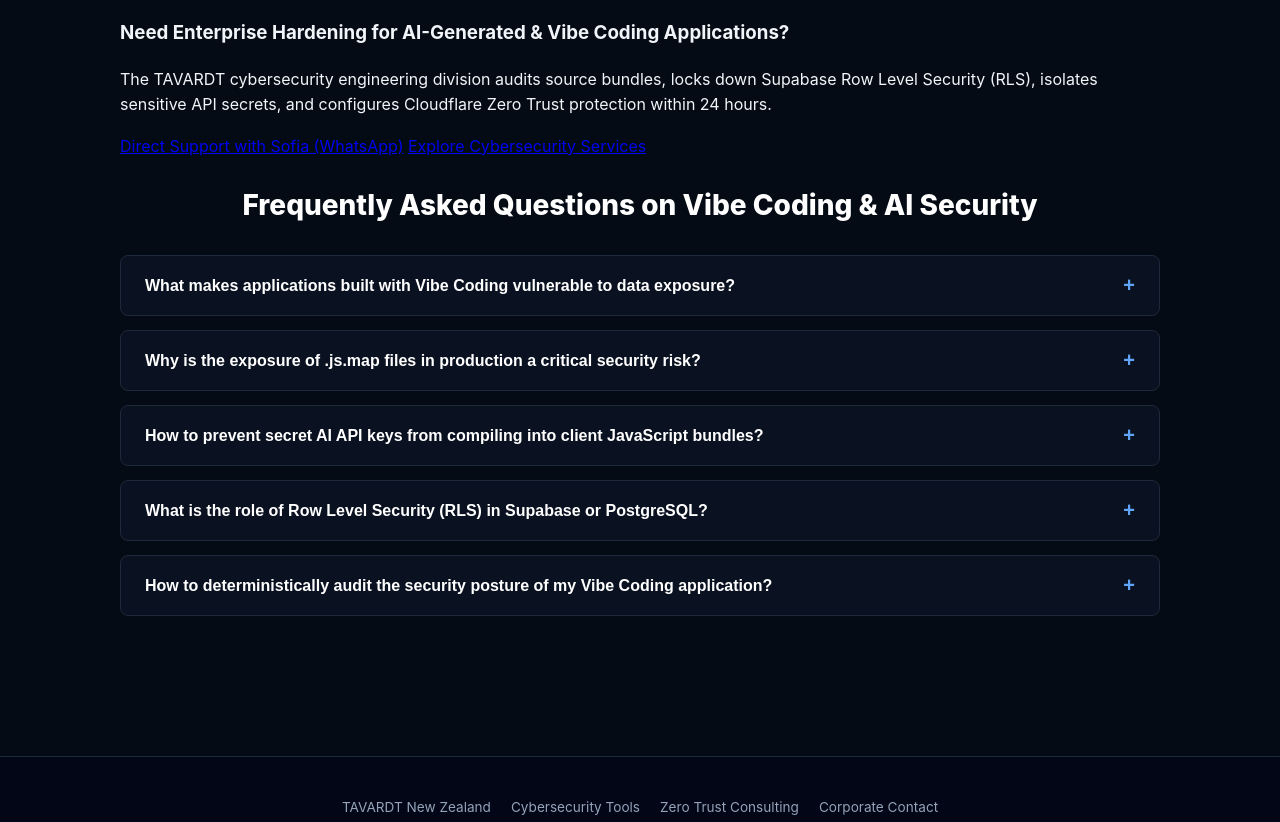
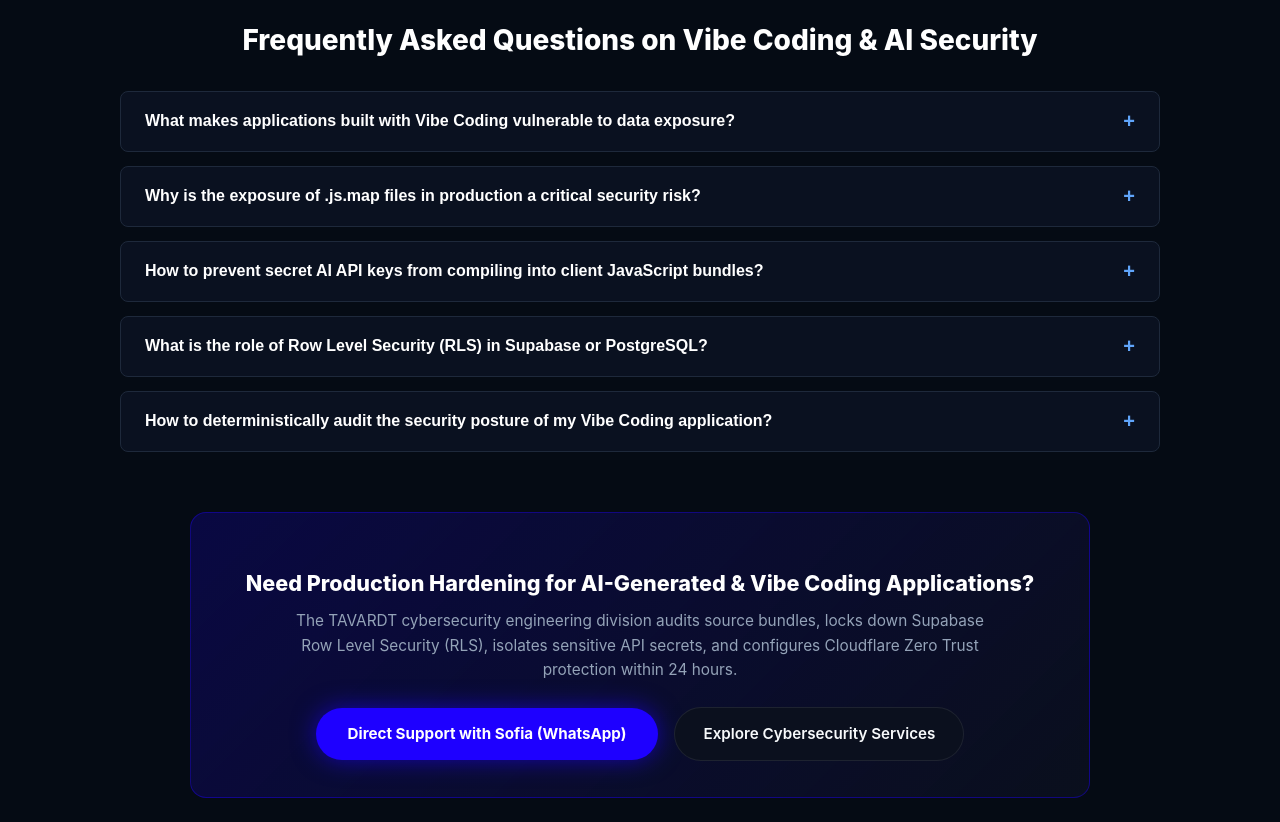
Before and after one commit to TAVARDT-New-Zealand/vibe-coding-security-scanner, a plain HTML site: page index.html in a window 1280 px wide. Shown: the part 3480-4302 px from the top of the page. Drawn offline with Linux system fonts and the light colour scheme.

Commit message:
fix(nz): reposition CTA post-FAQ, inject canonical Print 2 styling, and remove enterprise terminology

```diff
--- a/index.html
+++ b/index.html
@@ -721,6 +721,74 @@
         align-items: flex-start;
       }
     }
+
+    .cta-card {
+      width: 100% !important;
+      max-width: 900px !important;
+      background: linear-gradient(135deg, rgba(30, 0, 255, 0.2) 0%, rgba(11, 16, 30, 0.9) 100%) !important;
+      border: 1px solid rgba(30, 0, 255, 0.4) !important;
+      border-radius: 16px !important;
+      padding: 36px 32px !important;
+      text-align: center !important;
+      margin: 0 auto 40px auto !important;
+      box-sizing: border-box !important;
+    }
+    .cta-card h3 {
+      font-size: 1.35rem !important;
+      font-weight: 800 !important;
+      line-height: 1.25 !important;
+      margin-bottom: 12px !important;
+      color: #ffffff !important;
+      text-align: center !important;
+    }
+    .cta-card p {
+      color: #94a3b8 !important;
+      max-width: 720px !important;
+      margin: 0 auto 24px !important;
+      font-size: 0.96rem !important;
+      line-height: 1.6 !important;
+      text-align: center !important;
+    }
+    .cta-btns {
+      display: flex !important;
+      gap: 16px !important;
+      justify-content: center !important;
+      align-items: center !important;
+      flex-wrap: wrap !important;
+    }
+    .btn-wa {
+      background: #1e00ff !important;
+      color: #ffffff !important;
+      text-decoration: none !important;
+      font-weight: 700 !important;
+      padding: 14px 32px !important;
+      border-radius: 9999px !important;
+      box-shadow: 0 0 25px rgba(30, 0, 255, 0.6) !important;
+      transition: all 0.2s !important;
+      display: inline-block !important;
+      font-size: 0.95rem !important;
+    }
+    .btn-wa:hover {
+      transform: translateY(-2px) !important;
+      box-shadow: 0 0 35px rgba(30, 0, 255, 0.9) !important;
+    }
+    .btn-corp {
+      background: #0b101e !important;
+      color: #f8fafc !important;
+      text-decoration: none !important;
+      font-weight: 600 !important;
+      padding: 14px 28px !important;
+      border-radius: 9999px !important;
+      border: 1px solid rgba(255, 255, 255, 0.08) !important;
+      display: inline-block !important;
+      font-size: 0.95rem !important;
+      transition: all 0.2s !important;
+    }
+    .btn-corp:hover {
+      background: #151d33 !important;
+      border-color: rgba(255, 255, 255, 0.2) !important;
+    }
+
   </style>
 </head>
 <body>
@@ -867,14 +935,7 @@ python audit_vibe_security.py https://your-application.com</div>
 </div>
 </section>
 
-<div class="cta-card">
-<h3>Need Enterprise Hardening for AI-Generated &amp; Vibe Coding Applications?</h3>
-<p>The TAVARDT cybersecurity engineering division audits source bundles, locks down Supabase Row Level Security (RLS), isolates sensitive API secrets, and configures Cloudflare Zero Trust protection within 24 hours.</p>
-<div class="cta-btns">
-<a class="btn-wa" href="https://wa.me/5584987721775?text=Hello%20Sofia%2C%20I%20ran%20the%20Vibe%20Coding%20Security%20Scanner%20at%20TAVARDT%20New%20Zealand%20and%20would%20like%20technical%20assistance%20hardening%20our%20application." rel="noopener" target="_blank">Direct Support with Sofia (WhatsApp)</a>
-<a class="btn-corp" href="https://ag.tavardt.com/nz/cybersecurity/" rel="noopener" target="_blank">Explore Cybersecurity Services</a>
-</div>
-</div>
+
 <section class="faq-section">
 <h2 class="faq-title">Frequently Asked Questions on Vibe Coding &amp; AI Security</h2>
 <div class="faq-list">
@@ -925,6 +986,15 @@ python audit_vibe_security.py https://your-application.com</div>
 </div>
 </div>
 </section>
+
+<div class="cta-card">
+<h3>Need Production Hardening for AI-Generated &amp; Vibe Coding Applications?</h3>
+<p>The TAVARDT cybersecurity engineering division audits source bundles, locks down Supabase Row Level Security (RLS), isolates sensitive API secrets, and configures Cloudflare Zero Trust protection within 24 hours.</p>
+<div class="cta-btns">
+<a class="btn-wa" href="https://wa.me/5584987721775?text=Hello%20Sofia%2C%20I%20ran%20the%20Vibe%20Coding%20Security%20Scanner%20at%20TAVARDT%20New%20Zealand%20and%20would%20like%20technical%20assistance%20hardening%20our%20application." rel="noopener" target="_blank">Direct Support with Sofia (WhatsApp)</a>
+<a class="btn-corp" href="https://ag.tavardt.com/nz/cybersecurity/" rel="noopener" target="_blank">Explore Cybersecurity Services</a>
+</div>
+</div>
 </main>
 <footer class="tavardt-footer">
 <div class="footer-links">
```
